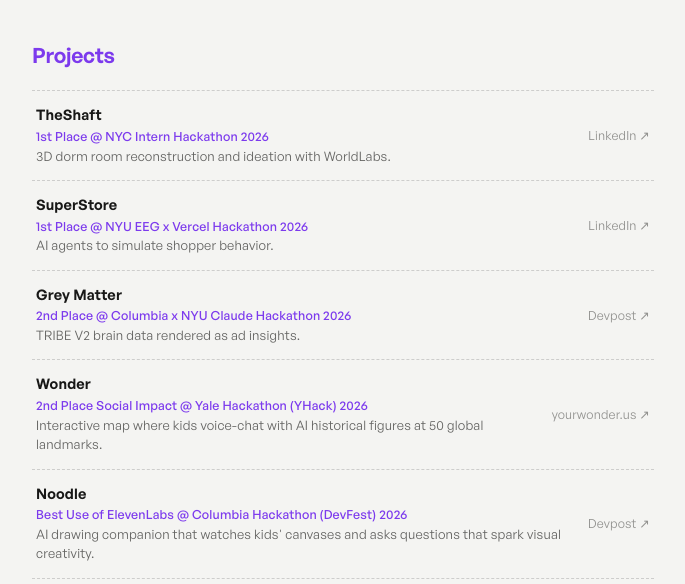
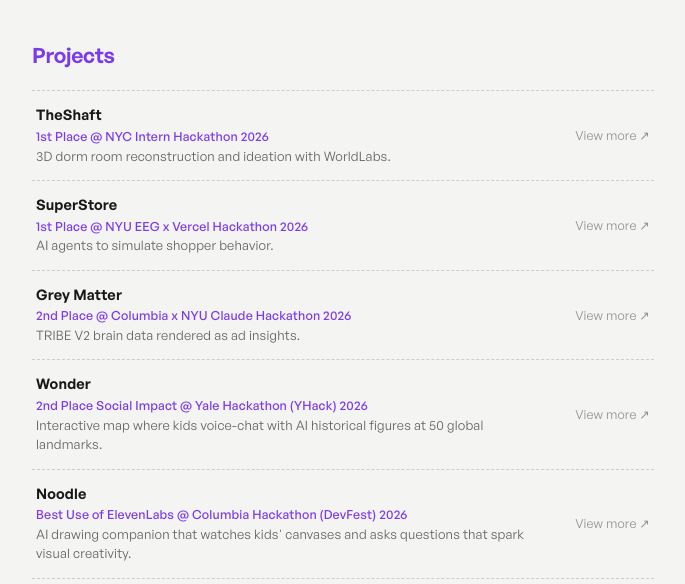
Before and after one commit to jessie-qs-li/portfolio, a Next.js app: page / in a window 1280 px wide. Shown: the part 1380-1964 px from the top of the page, without its empty margins (476-1161 px from the left). Built offline with nearby package versions, Linux system fonts and the light colour scheme; no server answers.

Commit message:
Project links: uniform 'View more' labels

```diff
--- a/app/page.tsx
+++ b/app/page.tsx
@@ -14,11 +14,11 @@
 ]
 
 const PROJECTS = [
-  { name: "TheShaft", desc: "3D dorm room reconstruction and ideation with WorldLabs.", award: "1st Place @ NYC Intern Hackathon 2026", url: "https://www.linkedin.com/feed/update/urn:li:activity:7476655026405412864/", link: "LinkedIn" },
-  { name: "SuperStore", desc: "AI agents to simulate shopper behavior.", award: "1st Place @ NYU EEG x Vercel Hackathon 2026", url: "https://www.linkedin.com/feed/update/urn:li:activity:7457816648155099136/", link: "LinkedIn" },
-  { name: "Grey Matter", desc: "TRIBE V2 brain data rendered as ad insights.", award: "2nd Place @ Columbia x NYU Claude Hackathon 2026", url: "https://devpost.com/software/grey-matter-l3e4ap", link: "Devpost" },
-  { name: "Wonder", desc: "Interactive map where kids voice-chat with AI historical figures at 50 global landmarks.", award: "2nd Place Social Impact @ Yale Hackathon (YHack) 2026", url: "https://www.yourwonder.us/", link: "yourwonder.us" },
-  { name: "Noodle", desc: "AI drawing companion that watches kids' canvases and asks questions that spark visual creativity.", award: "Best Use of ElevenLabs @ Columbia Hackathon (DevFest) 2026", url: "https://devpost.com/software/noodle-2aotw6", link: "Devpost" },
+  { name: "TheShaft", desc: "3D dorm room reconstruction and ideation with WorldLabs.", award: "1st Place @ NYC Intern Hackathon 2026", url: "https://www.linkedin.com/feed/update/urn:li:activity:7476655026405412864/", link: "View more" },
+  { name: "SuperStore", desc: "AI agents to simulate shopper behavior.", award: "1st Place @ NYU EEG x Vercel Hackathon 2026", url: "https://www.linkedin.com/feed/update/urn:li:activity:7457816648155099136/", link: "View more" },
+  { name: "Grey Matter", desc: "TRIBE V2 brain data rendered as ad insights.", award: "2nd Place @ Columbia x NYU Claude Hackathon 2026", url: "https://devpost.com/software/grey-matter-l3e4ap", link: "View more" },
+  { name: "Wonder", desc: "Interactive map where kids voice-chat with AI historical figures at 50 global landmarks.", award: "2nd Place Social Impact @ Yale Hackathon (YHack) 2026", url: "https://www.yourwonder.us/", link: "View more" },
+  { name: "Noodle", desc: "AI drawing companion that watches kids' canvases and asks questions that spark visual creativity.", award: "Best Use of ElevenLabs @ Columbia Hackathon (DevFest) 2026", url: "https://devpost.com/software/noodle-2aotw6", link: "View more" },
 ]
 
 const SKILLS = [
```
